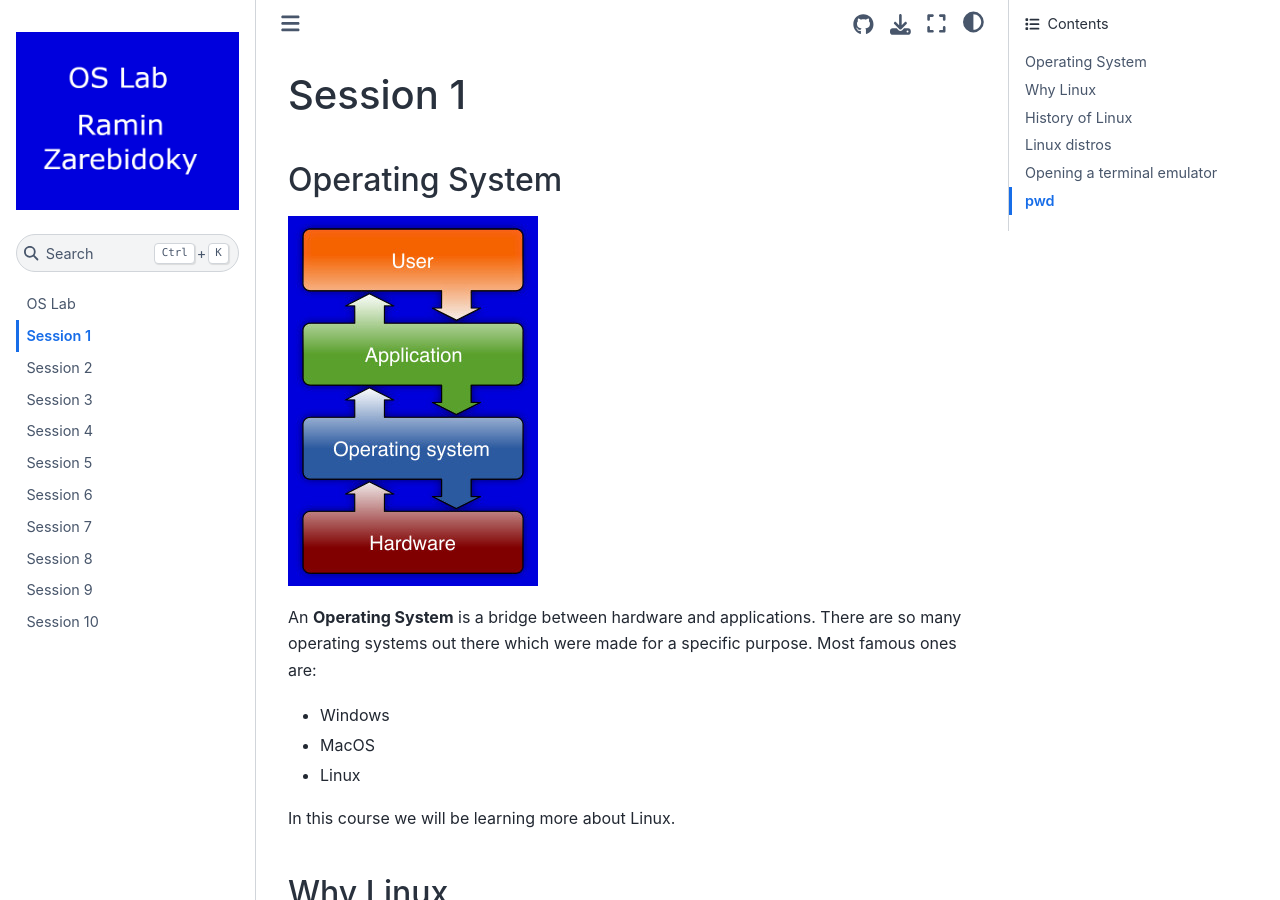
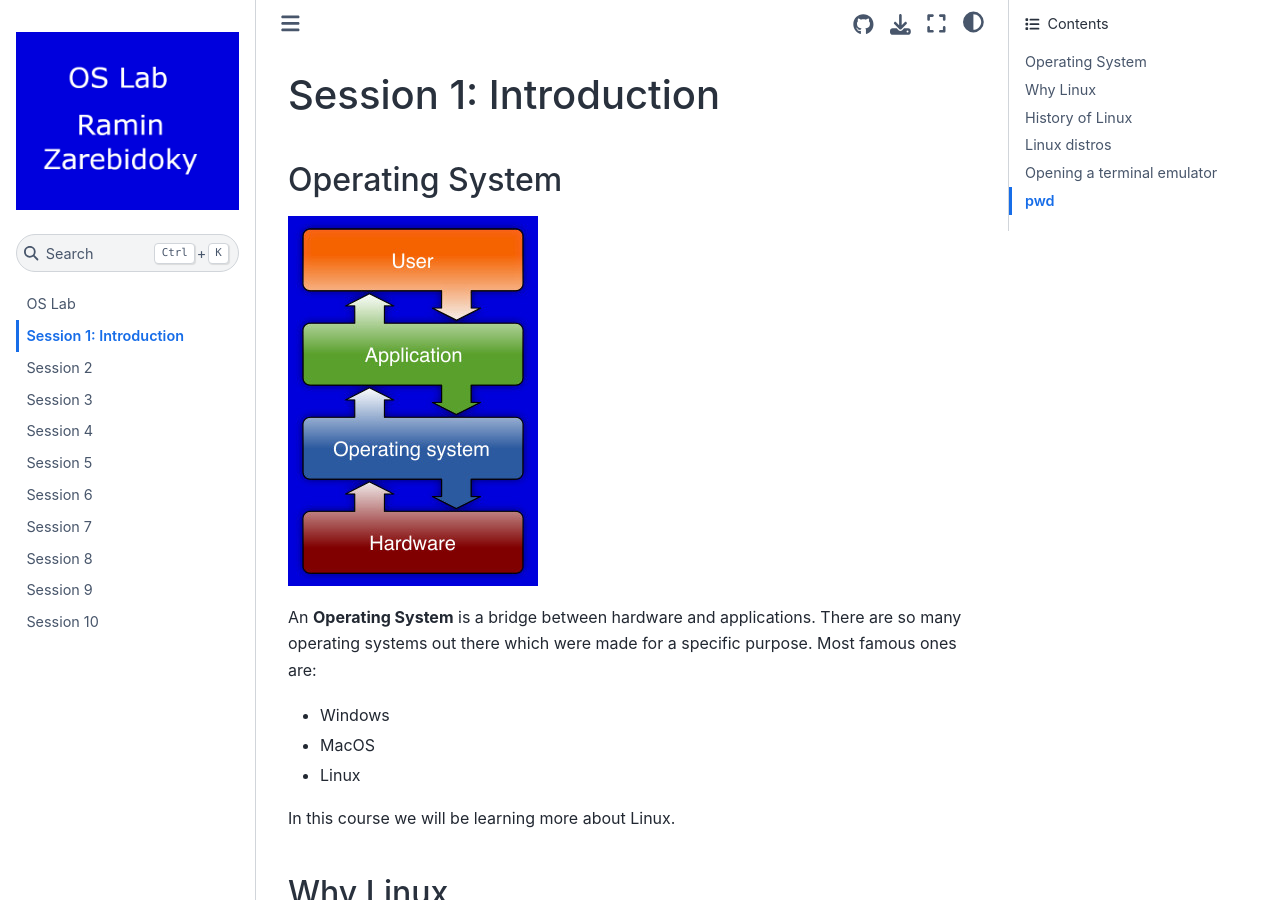
Before and after one commit to LiterallyTheOne/os_lab, a Jupyter Book: the page built from docs/session_1.md, in a window 1280 px wide and 900 px high. Built offline with Jupyter Book 1.0.4 settings and Sphinx 7.4.7 and the Sphinx Book theme 1.1.4, drawn with Linux system fonts in a browser that asks for light colours.

Commit message:
Update the title

```diff
--- a/docs/session_1.md
+++ b/docs/session_1.md
@@ -1,4 +1,4 @@
-# Session 1
+# Session 1: Introduction
 
 ## Operating System
 
```
